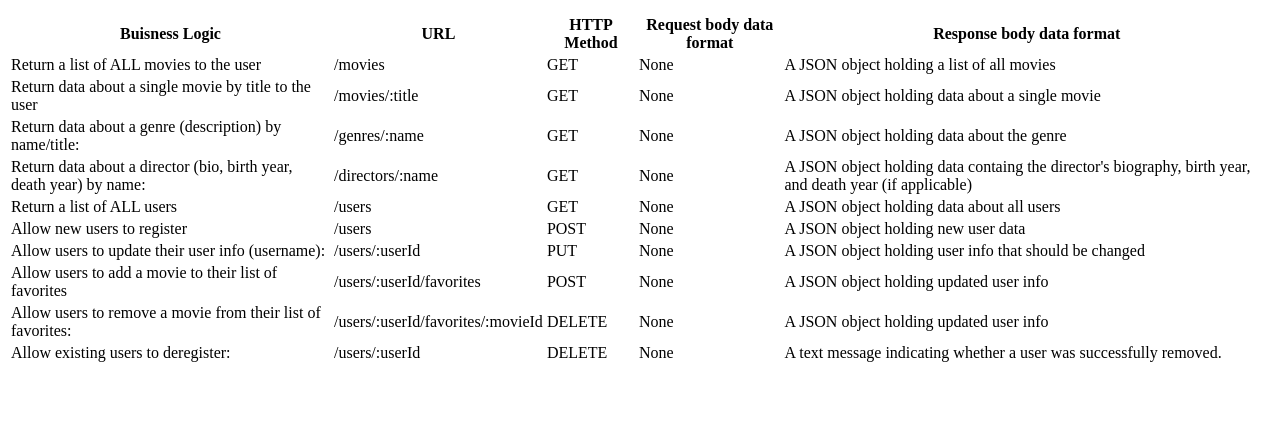
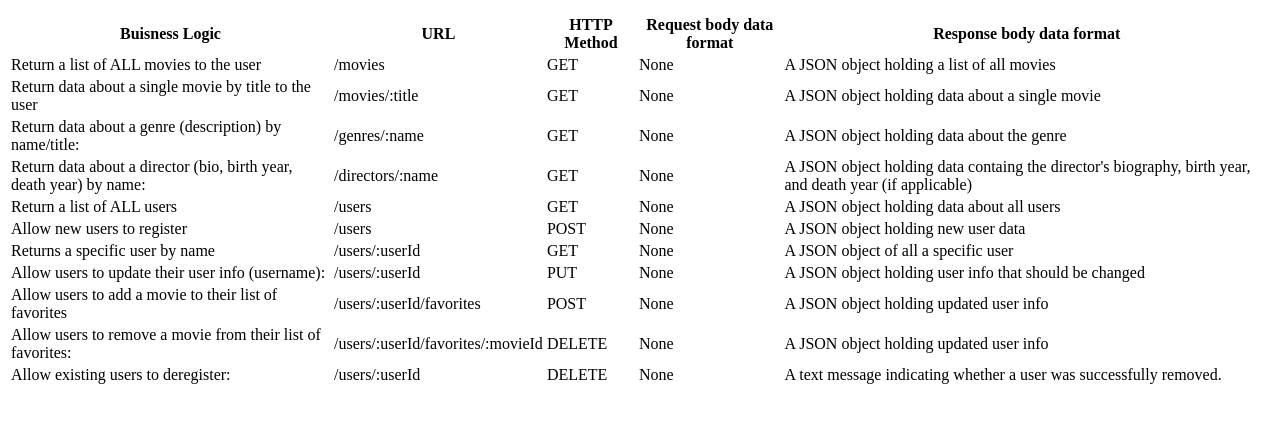
Before and after one commit to chrpeters01/movie_api, a website: page public/documentation.html in a window 1280 px wide. Shown: the part 119-542 px from the top of the page. Drawn offline with Linux system fonts and the light colour scheme.

Commit message:
Update documentation.html
added return user

```diff
--- a/public/documentation.html
+++ b/public/documentation.html
@@ -57,12 +57,19 @@
                <td>None</td>
                <td>A JSON object holding data about all users</td>
            </tr>
-            <tr>
+           <tr>
                <td>Allow new users to register</td>
                <td>/users</td>
                <td>POST</td>
                <td>None</td>
                <td>A JSON object holding new user data</td>
+            </tr>
+            <tr>
+               <td>Returns a specific user by name</td>
+               <td>/users/:userId</td>
+               <td>GET</td>
+               <td>None</td>
+               <td>A JSON object of all a specific user</td>
             </tr>
             <tr>
                <td>Allow users to update their user info (username):</td>
```
